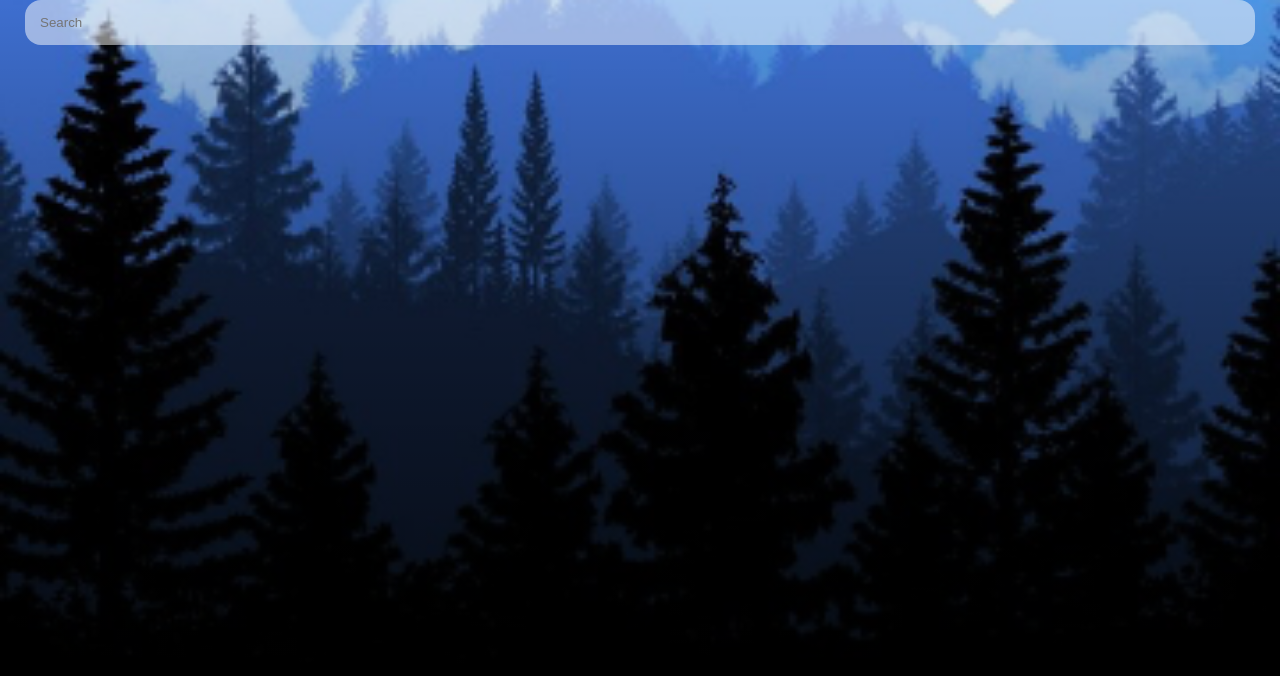
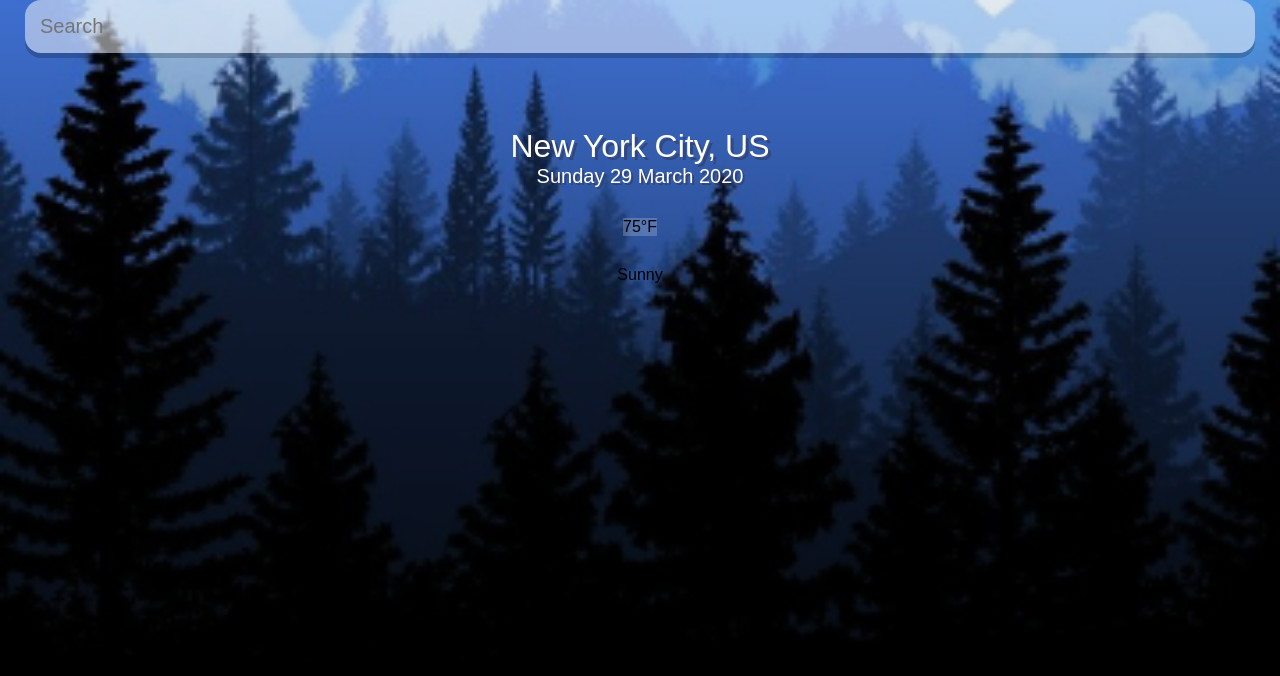
Before and after one commit to jguinn124/weather_app, a React (Create React App) app: page / in a window 1280 px wide. Shown: the top 676 px of the page. Built offline with nearby package versions, Linux system fonts and the light colour scheme.

Commit message:
Temp+Date

```diff
--- a/src/App.js
+++ b/src/App.js
@@ -6,6 +6,20 @@
 }
 
 function App() {
+
+	const DateBuilder = (d) => {
+		let months = ["January", "February", "March", "April", "May", "June", "July", "August", "September", "October", "November", "December"];
+    	let days = ["Sunday", "Monday", "Tuesday", "Wednesday", "Thursday", "Friday", "Saturday"];
+
+		let day = days[d.getDay()];
+		let date = d.getDate();
+		let month = months[d.getMonth()];
+		let year = d.getFullYear();
+
+		return `${day} ${date} ${month} ${year}`
+	}
+
+
   return (
     <div className="app">
 		<main>
@@ -16,6 +30,20 @@
 				placeholder="Search"
 				/>
 			</div>
+			<div>
+				<div className="location-box">
+					<div className="location"> New York City, US</div>
+					<div className="date"> {DateBuilder(new Date())} </div>
+				</div>
+			</div>
+			<div className="weather-box">
+				<div className="temp">
+					75°F
+				</div>
+				<div className="weather">
+					Sunny
+				</div>
+			</div>
 		</main>
 
     </div>
--- a/src/index.css
+++ b/src/index.css
@@ -45,4 +45,42 @@
 	background-color: rgba(255, 255, 255, 0.5);
 	border-radius: 16px 16px 16px 16px;
 	margin-top: -25px;
+
+	box-shadow: 0px 5px rgba(0, 0, 0, 0.2);
+
+	color: #313131;
+	font-size: 20px;
+
+	transition: 0.4 ease;
 }
+
+.search-box .search-bar:focus {
+	background-color: rgba(255, 255, 255, 0.75);
+}
+
+.location-box .location {
+	color: #FFF;
+	font-size: 32px;
+	font-weight: 500;
+	text-align: center;
+	text-shadow: 3px 3px rgba(50, 50, 75, 0.5);
+}
+
+.location-box .date {
+	color: #FFF;
+	font-size: 20px;
+	font-weight: 400;
+	text-align: center;
+	text-shadow: 2px 2px rgba(50, 50, 75, 0.5);
+}
+
+.weather-box {
+	text-align: center;
+}
+
+.weather-box .temp {
+	position: relative;
+	display: inline-block;
+	margin: 30px auto;
+	background-color: rgba(255, 255, 255, 0.2);
+}
```
